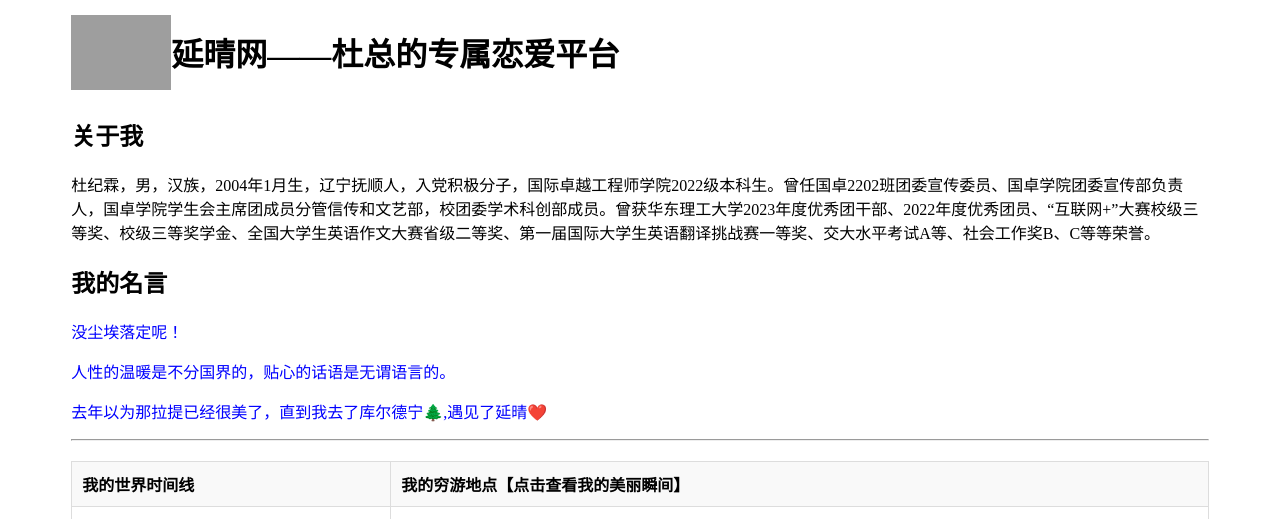
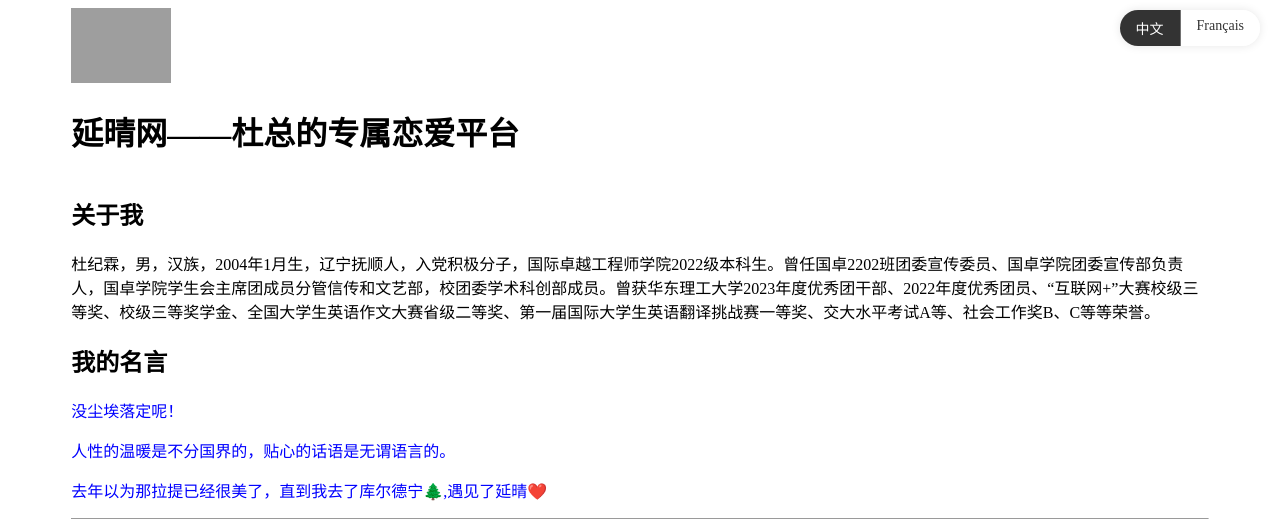
Before and after one commit to LemonIce666/yanqingwang, a plain HTML site: page index.html in a window 1280 px wide. Shown: the top 519 px of the page. Drawn offline with Linux system fonts and the light colour scheme; grey boxes are pictures that could not be loaded; a script that the page names is missing.

Commit message:
Update index.html
新增法文版界面

```diff
--- a/index.html
+++ b/index.html
@@ -1,5 +1,5 @@
 <!DOCTYPE html>
-<html lang="en">
+<html lang="zh">
 <head>
     <meta charset="UTF-8">
     <meta name="viewport" content="width=device-width, initial-scale=1.0">
@@ -8,28 +8,59 @@
        .inline-container {
             display: flex;
             align-items: center;
+            justify-content: space-between;
         }
 
         #sls {
             width: 300px;
-
         }
         #centre {
             width: 90%;
-                /* margin: 0% 17.5% 0% 17.5%; */
             margin: 0 auto;
         }
-        #color{
-            color:blueviolet;
-            /* text-decoration:none; */
+        #color {
+            color: blueviolet;
         }
-        #colorr{
-            color:blue;
-            /* text-decoration:none; */
+        #colorr {
+            color: blue;
         }
-        /* a {
+
+        /* 语言切换按钮样式 */
+        .lang-switch {
+            position: absolute;
+            top: 10px;
+            right: 20px;
+            display: flex;
+            border-radius: 20px;
+            overflow: hidden;
+            box-shadow: 0 0 10px rgba(0, 0, 0, 0.1);
+        }
+
+        .lang-switch a {
+            padding: 8px 16px;
+            font-size: 14px;
             text-decoration: none;
-   } */
+            transition: background-color 0.3s, color 0.3s;
+        }
+
+        /* 中文按钮 */
+        .lang-switch .cn {
+            background-color: #333;
+            color: white;
+            border-right: 1px solid rgba(255, 255, 255, 0.3);
+        }
+
+        /* 法文按钮 */
+        .lang-switch .fr {
+            background-color: white;
+            color: #333;
+        }
+
+        /* 悬停效果 */
+        .lang-switch .fr:hover {
+            background-color: #f0f0f0;
+        }
+
         table {
             border-collapse: collapse;
             width: 100%;
@@ -37,8 +68,7 @@
             border: 1px solid #ddd;
         }
 
-        th,
-        td {
+        th, td {
             border: 1px solid #ddd;
             padding: 10px;
             text-align: left;
@@ -48,22 +78,29 @@
             background-color: #f9f9f9;
             font-weight: bold;
         }
-
     </style>
 </head>
 <body>
     <div id="centre">
-    <div   class="inline-container">
+        <div class="inline-container">
+            <div>
                 <img src="https://www.helloimg.com/i/2024/09/28/66f8080c10896.jpg" width="100px">
                 <h1>延晴网——杜总的专属恋爱平台</h1>
             </div>
+            <!-- 语言切换按钮 -->
+            <div class="lang-switch">
+                <a href="#" class="cn">中文</a> <!-- 当前页面是中文，中文为深色 -->
+                <a href="https://lemonice666.github.io/test/" class="fr">Français</a> <!-- 法文为浅色 -->
+            </div>
+        </div>
+
         <h2>关于我</h2>
         <p>杜纪霖，男，汉族，2004年1月生，辽宁抚顺人，入党积极分子，国际卓越工程师学院2022级本科生。曾任国卓2202班团委宣传委员、国卓学院团委宣传部负责人，国卓学院学生会主席团成员分管信传和文艺部，校团委学术科创部成员。曾获华东理工大学2023年度优秀团干部、2022年度优秀团员、“互联网+”大赛校级三等奖、校级三等奖学金、全国大学生英语作文大赛省级二等奖、第一届国际大学生英语翻译挑战赛一等奖、交大水平考试A等、社会工作奖B、C等等荣誉。</p>
-<!-- <a href=" https://lemonice666.github.io/test/">-->
+
         <h2>我的名言</h2>
-    <p><span id="colorr">没尘埃落定呢！</span></a> </p>
-    <span id="colorr">人性的温暖是不分国界的，贴心的话语是无谓语言的。</span></a>
-   <p><span id="colorr">去年以为那拉提已经很美了，直到我去了库尔德宁🌲,遇见了延晴❤️</span></a> </p>
+        <p><span id="colorr">没尘埃落定呢！</span></p>
+        <span id="colorr">人性的温暖是不分国界的，贴心的话语是无谓语言的。</span>
+        <p><span id="colorr">去年以为那拉提已经很美了，直到我去了库尔德宁🌲,遇见了延晴❤️</span></p>
 
         <hr>
         <table border="1px" cellspacing="0">
@@ -71,30 +108,29 @@
                 <th> 我的世界时间线 </th>
                 <th> 我的穷游地点【点击查看我的美丽瞬间】</th>
             </tr>
-
-
-
             <tr>
                 <td>2023.12.2</td>
                 <td><a href="https://www.helloimg.com/i/2024/09/29/66f943742ea9c.jpeg"><span id="color">被白人大妈搭救，感悟人性光辉--越南·富国岛</span></a></td>
             </tr>
-
             <tr>
                 <td>2024.1.24</td>
-    <td><a href=" https://www.helloimg.com/i/2024/09/29/66f943ea6eea7.jpeg"><span id="color">落地大马看病日常--马来西亚·吉隆坡</span></a></td>
+                <td><a href="https://www.helloimg.com/i/2024/09/29/66f943ea6eea7.jpeg"><span id="color">落地大马看病日常--马来西亚·吉隆坡</span></a></td>
             </tr>
-
             <tr>
-    <td> 2024.1.26</td>
-    <td> <a href="https://www.helloimg.com/i/2024/09/29/66f94439de5c7.jpeg"><span id="color">睁眼做梦圣地--柬埔寨·暹粒</span></a></td>
+                <td>2024.1.26</td>
+                <td><a href="https://www.helloimg.com/i/2024/09/29/66f94439de5c7.jpeg"><span id="color">睁眼做梦圣地--柬埔寨·暹粒</span></a></td>
             </tr>
-
         </table>
         <hr>
-    <script src="https://fast.wistia.com/embed/medias/uos6fsk1qi.jsonp" async></script><script src="https://fast.wistia.com/assets/external/E-v1.js" async></script><div class="wistia_embed wistia_async_uos6fsk1qi seo=true videoFoam=false" style="height:513px;position:relative;width:300px"><div class="wistia_swatch" style="height:100%;left:0;opacity:0;overflow:hidden;position:absolute;top:0;transition:opacity 200ms;width:100%;"><img src="https://fast.wistia.com/embed/medias/uos6fsk1qi/swatch" style="filter:blur(5px);height:100%;object-fit:contain;width:100%;" alt="" aria-hidden="true" onload="this.parentNode.style.opacity=1;" /></div></div>
+        <script src="https://fast.wistia.com/embed/medias/uos6fsk1qi.jsonp" async></script>
+        <script src="https://fast.wistia.com/assets/external/E-v1.js" async></script>
+        <div class="wistia_embed wistia_async_uos6fsk1qi seo=true videoFoam=false" style="height:513px;position:relative;width:300px">
+            <div class="wistia_swatch" style="height:100%;left:0;opacity:0;overflow:hidden;position:absolute;top:0;transition:opacity 200ms;width:100%;">
+                <img src="https://fast.wistia.com/embed/medias/uos6fsk1qi/swatch" style="filter:blur(5px);height:100%;object-fit:contain;width:100%;" alt="" aria-hidden="true" onload="this.parentNode.style.opacity=1;" />
+            </div>
+        </div>
         <hr>
         <a href="https://qr.alipay.com/fkx104304ikqovauxvpog30">若您喜欢本网页，请点此为dz的抵法与相亲事业进行赞助，感谢您的支持！</a>
     </div>
-
 </body>
 </html>
```
Lines whose indentation alone changed are shown as unchanged.
